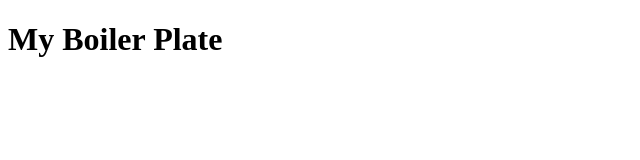
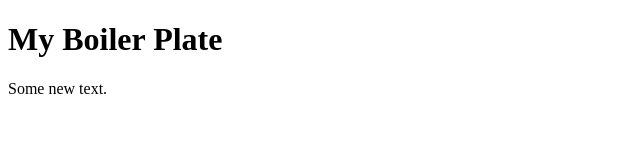
Before and after one commit to natashalipman/Boiler-Plate, a plain HTML site: page index.html in a window 1280 px wide. Shown: the whole page, without its empty margins (0-640 px from the left). Drawn offline with Linux system fonts and the light colour scheme.

Commit message:
Added a new line of text

```diff
--- a/index.html
+++ b/index.html
@@ -6,5 +6,6 @@
   </head>
   <body>
     <h1>My Boiler Plate</h1>
+    <p>Some new text.</p>
   </body>
 </html>
```
